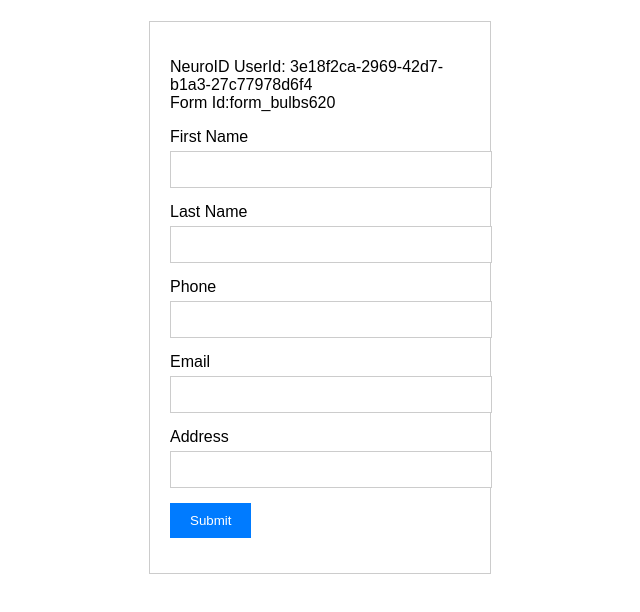
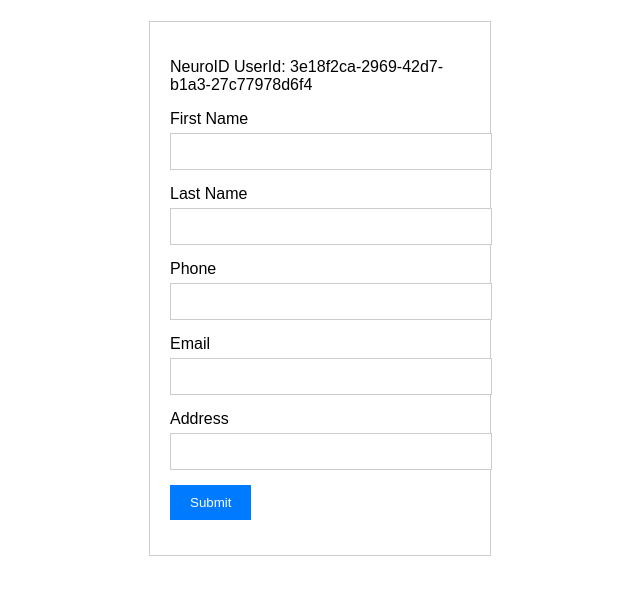
Before and after one commit to burakneuroid/NID_CrossCore_Demo, a website: page index.html in a window 1280 px wide. Shown: the part 124-736 px from the top of the page, without its empty margins (320-960 px from the left). Drawn offline with Linux system fonts and the light colour scheme.

Commit message:
Update index.html

```diff
--- a/index.html
+++ b/index.html
@@ -109,5 +109,5 @@
     </div>
 </body>
 </html>
-<script>          document.getElementById('uuidLabel').innerHTML = "NeuroID UserId: " + myUuid + "<br/>Form Id:form_bulbs620";
+<script>          document.getElementById('uuidLabel').innerHTML = "NeuroID UserId: " + myUuid + "<br/>";
 </script>
```
